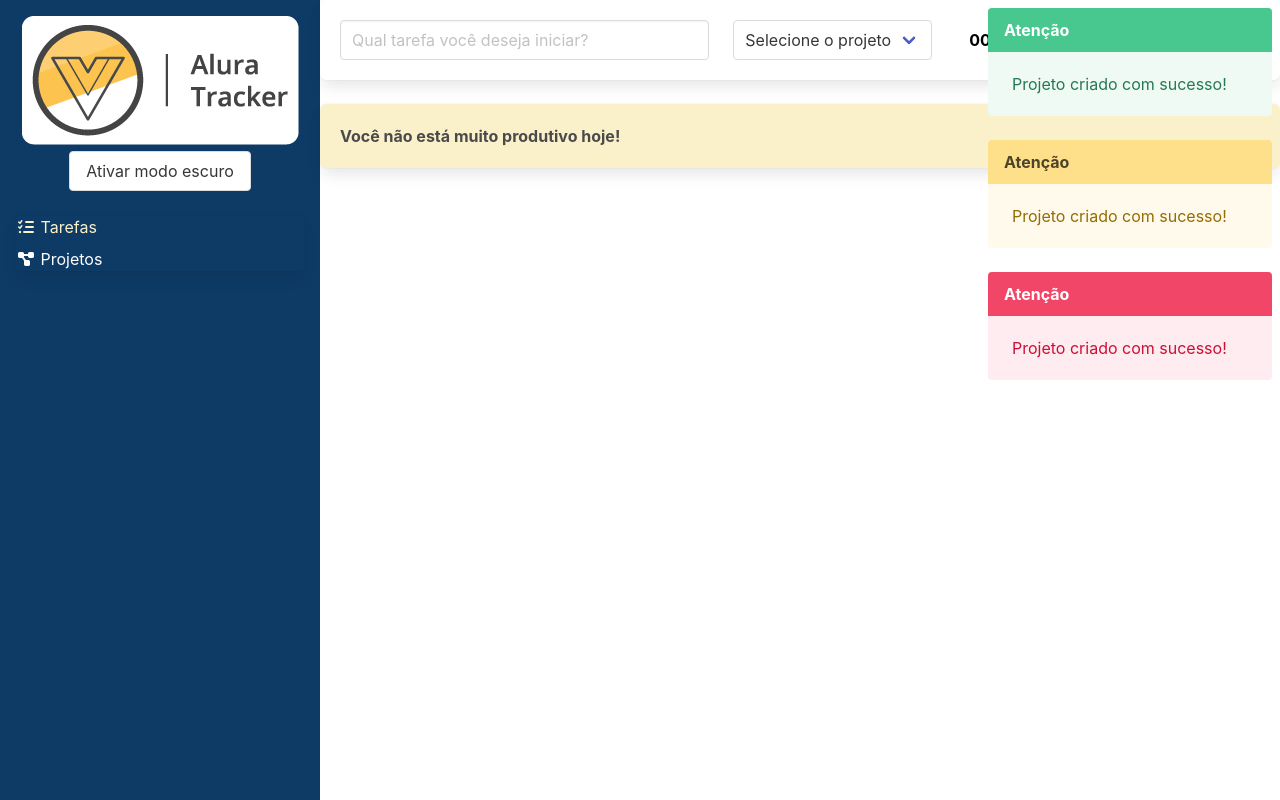
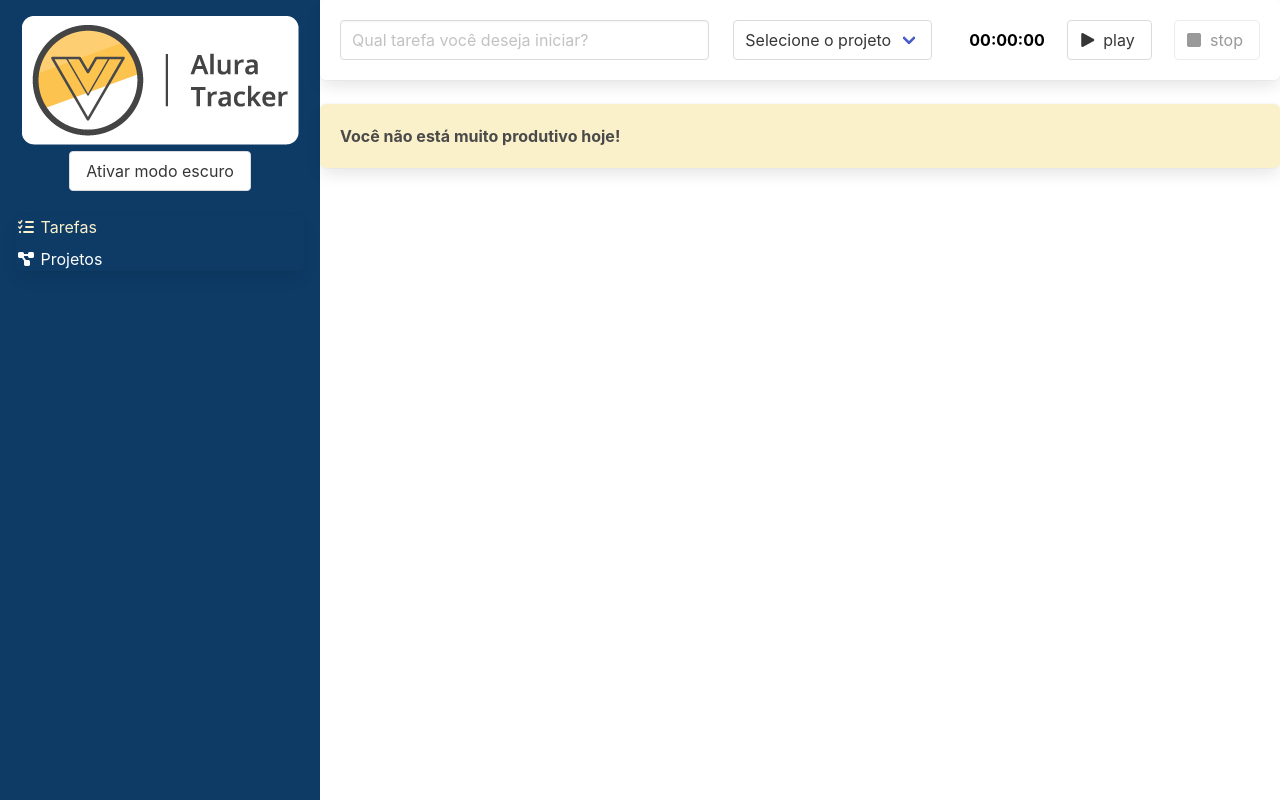
Before and after one commit to KaueGSouzaDevs/ws-alura-tracker, a Vue app: page /#/ in a window 1280 px wide. Built offline with nearby package versions, Linux system fonts and the light colour scheme.

Commit message:
Feat: Finalização de implementação de notificações

```diff
--- a/src/components/Notificacoes.vue
+++ b/src/components/Notificacoes.vue
@@ -1,37 +1,39 @@
 <template>
     <div class="notificacoes">
-        <article class="message is-success">
+        <article class="message" :class="contexto[notificacao.tipo]" v-for="notificacao in notificacoes" :key="notificacao.id">
             <div class="message-header">
-                <p>Atenção</p>
+                <p>{{ notificacao.titulo }}</p>
             </div>
             <div class="message-body">
-                Projeto criado com sucesso!
-            </div>
-        </article>
-        <article class="message is-warning">
-            <div class="message-header">
-                <p>Atenção</p>
-            </div>
-            <div class="message-body">
-                Projeto criado com sucesso!
-            </div>
-        </article>
-        <article class="message is-danger">
-            <div class="message-header">
-                <p>Atenção</p>
-            </div>
-            <div class="message-body">
-                Projeto criado com sucesso!
+                {{ notificacao.texto }}
             </div>
         </article>
     </div>
 </template>
 
 <script lang="ts">
-import { defineComponent } from 'vue';
+import { TipoNotificacao } from '@/interfaces/INotificacao';
+import { key } from '@/store';
+import { computed, defineComponent } from 'vue';
+import { useStore } from 'vuex';
 
     export default defineComponent({
-        name: 'NotificacoesView'
+        name: 'NotificacoesView',
+        data() {
+            return {
+                contexto: {
+                    [TipoNotificacao.SUCESSO]: 'is-success',
+                    [TipoNotificacao.ATENCAO]: 'is-warning',
+                    [TipoNotificacao.FALHA]: 'is-danger',
+                }
+            }
+        },
+        setup() {
+            const store = useStore(key);
+            return {
+                notificacoes: computed(() => store.state.notificacoes)
+            }
+        }
     });
 </script>
 
--- a/src/store/index.ts
+++ b/src/store/index.ts
@@ -1,4 +1,4 @@
-import { INotificacao, TipoNotificacao } from "@/interfaces/INotificacao";
+import { INotificacao } from "@/interfaces/INotificacao";
 import IProjeto from "@/interfaces/IProjeto";
 import { InjectionKey } from "vue";
 import { createStore, Store, useStore as vuexUseStore } from "vuex";
@@ -6,6 +6,7 @@ import {
   ADICIONAR_PROJETO,
   EDITAR_PROJETO,
   EXCLUIR_PROJETO,
+  NOTIFICAR,
 } from "./tipo-mutacoes";
 
 interface Estado {
@@ -18,26 +19,7 @@ export const key: InjectionKey<Store<Estado>> = Symbol();
 export const store = createStore<Estado>({
   state: {
     projetos: [],
-    notificacoes: [
-      {
-        id: 1,
-        texto: "Uma notificação de sucesso",
-        titulo: "Sucesso",
-        tipo: TipoNotificacao.SUCESSO,
-      },
-      {
-        id: 2,
-        texto: "Uma notificação de falha",
-        titulo: "Falha",
-        tipo: TipoNotificacao.FALHA,
-      },
-      {
-        id: 3,
-        texto: "Uma notificação de atenção",
-        titulo: "Atenção",
-        tipo: TipoNotificacao.ATENCAO,
-      },
-    ],
+    notificacoes: [],
   },
   mutations: {
     [ADICIONAR_PROJETO](state, nomeDoProjeto: string) {
@@ -56,6 +38,15 @@ export const store = createStore<Estado>({
     [EXCLUIR_PROJETO](state, id: string) {
       state.projetos = state.projetos.filter((p) => p.id !== id);
     },
+    [NOTIFICAR](state, novaNotificacao: INotificacao) {
+      novaNotificacao.id = new Date().getTime();
+      state.notificacoes.push(novaNotificacao);
+      setTimeout(() => {
+        state.notificacoes = state.notificacoes.filter(
+          (notificacao) => notificacao.id !== novaNotificacao.id
+        );
+      }, 3000);
+    },
   },
 });
 
--- a/src/store/tipo-mutacoes.ts
+++ b/src/store/tipo-mutacoes.ts
@@ -1,3 +1,5 @@
 export const ADICIONAR_PROJETO = "ADICIONAR_PROJETO";
 export const EDITAR_PROJETO = "EDITAR_PROJETO";
 export const EXCLUIR_PROJETO = "EXCLUIR_PROJETO";
+
+export const NOTIFICAR = "NOTIFICAR";
--- a/src/views/projetos/Formulario.vue
+++ b/src/views/projetos/Formulario.vue
@@ -17,8 +17,9 @@
 </template>
 
 <script lang="ts">
+import { TipoNotificacao } from '@/interfaces/INotificacao';
 import { key, store } from '@/store';
-import { ADICIONAR_PROJETO, EDITAR_PROJETO } from '@/store/tipo-mutacoes';
+import { ADICIONAR_PROJETO, EDITAR_PROJETO, NOTIFICAR } from '@/store/tipo-mutacoes';
 import { defineComponent } from 'vue';
 import { useStore } from 'vuex';
 
@@ -50,6 +51,11 @@ export default defineComponent({
         store.commit(ADICIONAR_PROJETO, this.nomeDoProjeto);
       }
       this.nomeDoProjeto = '';
+      this.store.commit(NOTIFICAR, {
+        titulo: 'Projeto criado com sucesso',
+        texto: 'Seu projeto foi criado com sucesso, você já pode adicionar tarefas nele.',
+        tipo: TipoNotificacao.SUCESSO
+      })
       this.$router.push('/projetos');
     }
   },
```
